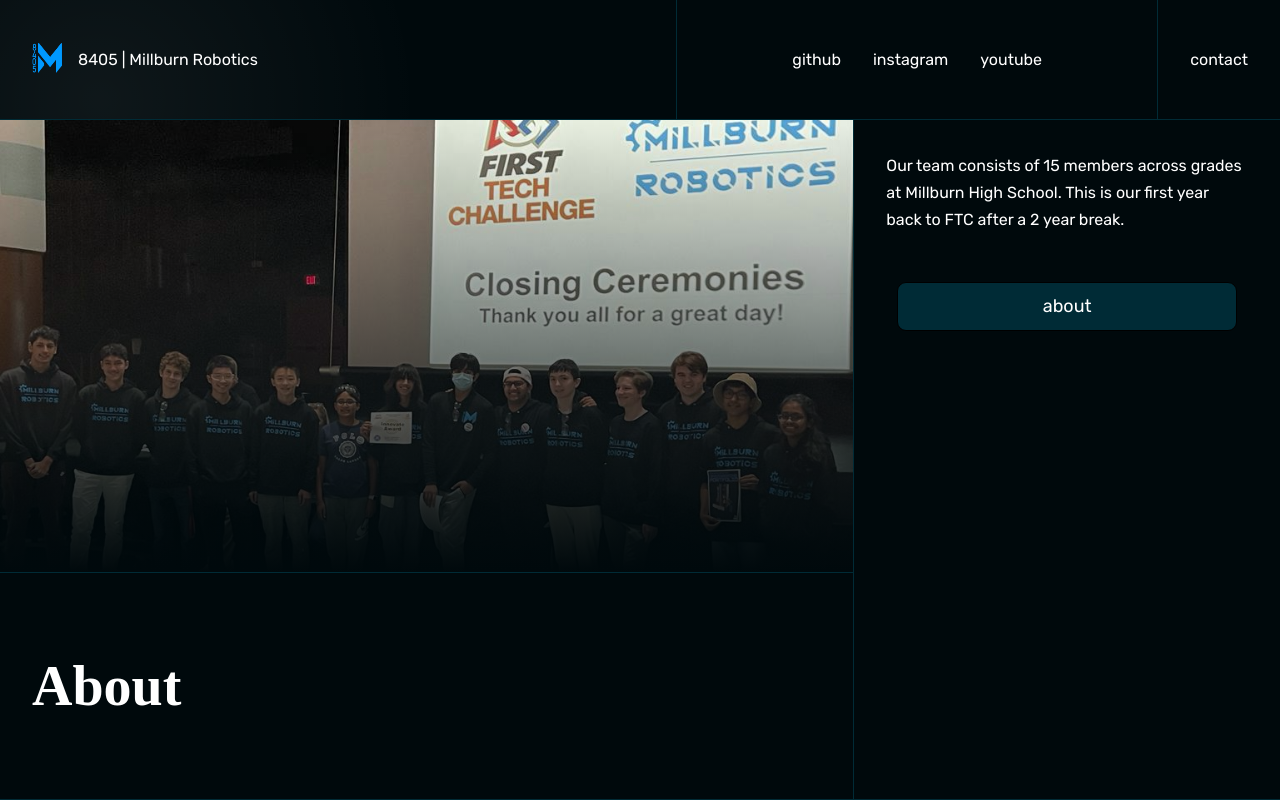
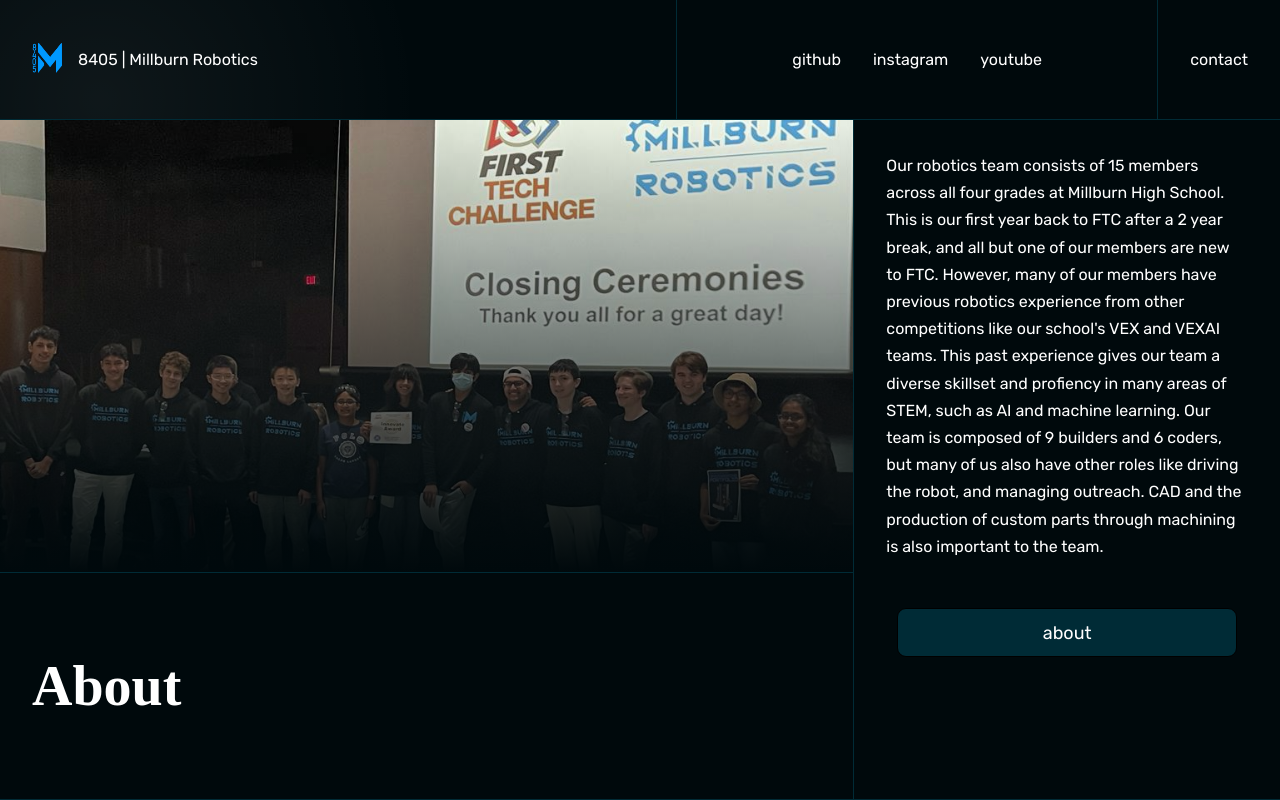
Before and after one commit to purelyboba/gsa, a Next.js app: page /about in a window 1280 px wide. Built offline with nearby package versions, Linux system fonts and the light colour scheme; a web font is replaced by a local one.

Commit message:
lorem ipsum dolor sit anem

```diff
--- a/pages/about.js
+++ b/pages/about.js
@@ -12,7 +12,7 @@
         <Page
           id="about"
           title="About"
-          p="Our team consists of 15 members across grades at Millburn High School. This is our first year back to FTC after a 2 year break."
+          p="Our robotics team consists of 15 members across all four grades at Millburn High School. This is our first year back to FTC after a 2 year break, and all but one of our members are new to FTC. However, many of our members have previous robotics experience from other competitions like our school's VEX and VEXAI teams. This past experience gives our team a diverse skillset and profiency in many areas of STEM, such as AI and machine learning. Our team is composed of 9 builders and 6 coders, but many of us also have other roles like driving the robot, and managing outreach. CAD and the production of custom parts through machining is also important to the team. "
         />
       </main>
     </div>
--- a/pages/home.js
+++ b/pages/home.js
@@ -12,7 +12,7 @@
         <Page
           id="home"
           title="8405 Millburn Robotics"
-          p="8405 Millburn Robotics is a FIRST® Tech Challenge team based at Millburn High School in Millburn, New Jersey. FIRST® is a nonprofit inspiring students to become future leaders in stem through unique, hands-on programs worldwide. Despite being the first year in FTC for all but one of our members, our previous robotics experience drives our mission. Our experience with AI and machine learning spurs us to create with the elimination of human error and optimization of menial tasks in mind. We strive to build with the same ideals of optimization and reliability; whether that be through CAD, discussion or illustration."
+          p="8405 Millburn Robotics is a FIRST® Tech Challenge (FTC) team based at Millburn High School in Millburn, New Jersey. FTC is a nonprofit robotics competition where teams build and program robots to compete, inspiring students in STEM through hands-on learning and direct experience in the competition. We strive to exhibit gracious professionalism in all that we do as an FTC Competition. Aside from the competition itself, our team members also participate in outreach events, such as EssexIQ, a nonprofit where we pass on robotics skills we have learned through FTC."
         />
       </main>
     </div>
```
